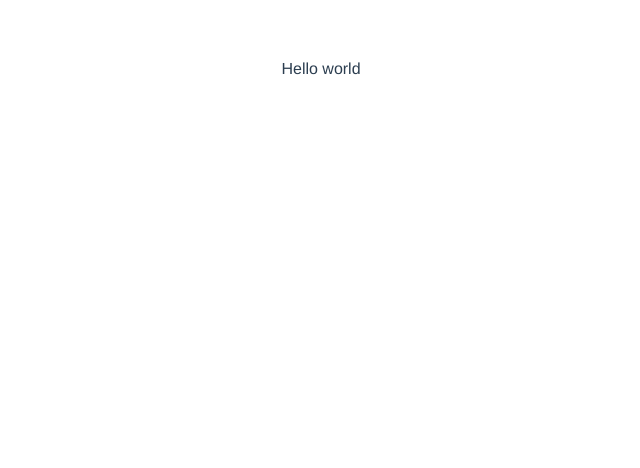
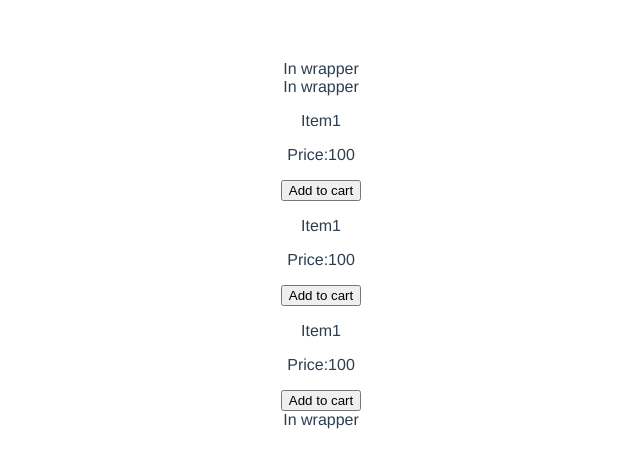
Before and after one commit to nadiiahonchar1/online-shop, a Vue app: page / in a window 1280 px wide. Shown: the top 468 px of the page, without its empty margins (319-959 px from the left). Built offline with nearby package versions, Linux system fonts and the light colour scheme.

Commit message:
added components

```diff
--- a/src/App.vue
+++ b/src/App.vue
@@ -1,11 +1,14 @@
 <template>
-  <div>Hello world</div>
+  <div>
+    <catalog-wrapper />
+  </div>
 </template>
 
 <script>
+import CatalogWrapper from "./components/CatalogWrapper.vue";
 export default {
   name: "App",
-  components: {},
+  components: { CatalogWrapper },
 };
 </script>
 
--- /dev/null
+++ b/src/components/CatalogCart.vue
@@ -0,0 +1,11 @@
+<template>
+  <div class="catalog-cart">In wrapper</div>
+</template>
+
+<script>
+export default {
+  name: "CatalogCart",
+};
+</script>
+
+<style lang="scss"></style>
--- /dev/null
+++ b/src/components/CatalogItem.vue
@@ -0,0 +1,15 @@
+<template>
+  <div class="catalog-item">
+    <p>Item1</p>
+    <p>Price:100</p>
+    <button>Add to cart</button>
+  </div>
+</template>
+
+<script>
+export default {
+  name: "CatalogItem",
+};
+</script>
+
+<style lang="scss"></style>
--- /dev/null
+++ b/src/components/CatalogMain.vue
@@ -0,0 +1,18 @@
+<template>
+  <div class="catalog-main">
+    In wrapper
+    <catalog-item />
+    <catalog-item />
+    <catalog-item />
+  </div>
+</template>
+
+<script>
+import CatalogItem from "./CatalogItem.vue";
+export default {
+  components: { CatalogItem },
+  name: "CatalogMain",
+};
+</script>
+
+<style lang="scss"></style>
--- /dev/null
+++ b/src/components/CatalogWrapper.vue
@@ -0,0 +1,24 @@
+<template>
+  <div class="catalog-wrapper">
+    In wrapper
+    <catalog-main />
+    <catalog-cart />
+  </div>
+</template>
+
+<script>
+import CatalogCart from "./CatalogCart.vue";
+import CatalogMain from "./CatalogMain.vue";
+
+export default {
+  name: "CatalogWrapper",
+  components: { CatalogMain, CatalogCart },
+};
+</script>
+
+<style lang="scss">
+.catalog-wrapper {
+  width: 900px;
+  margin: 0 auto;
+}
+</style>
```
Also changed, not shown: src/assets/styles/styles.scss (added), src/assets/styles/variables.scss (added).
